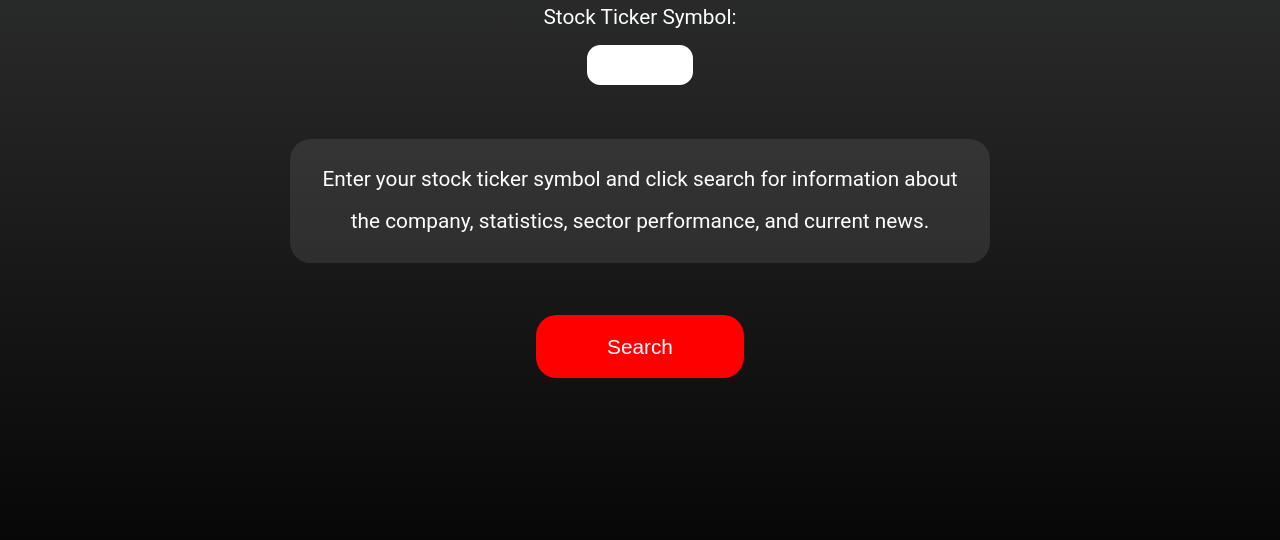
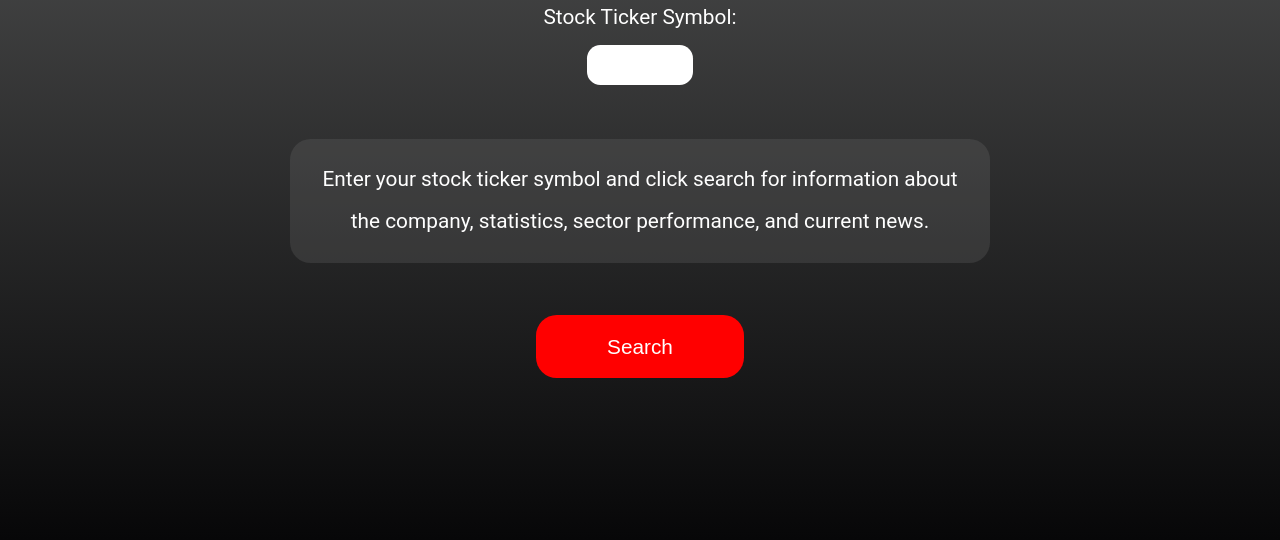
Before and after one commit to rob7v18/Stock-Data-Finder, a plain HTML site: page index.html in a window 1280 px wide. Shown: the part 260-800 px from the top of the page. Drawn offline with nearby package versions, Linux system fonts and the light colour scheme; the site is published under a folder, as on GitHub Pages, so addresses that start at the root find nothing.

Commit message:
Update index.css

```diff
--- a/index.css
+++ b/index.css
@@ -16,7 +16,7 @@ main {
 }
 
 .container {
-  background-image: linear-gradient(to top, rgb(7, 7, 8, 1), rgb(72, 73, 73, .8)), url('/images/bp2.jpg');
+  background-image: linear-gradient(to top, rgb(7, 7, 8, 1), rgb(72, 73, 73, .8)), url('images/bp2.jpg');
   backdrop-filter: blur(1px);
   background-repeat: no-repeat;
   background-size: cover;
```
